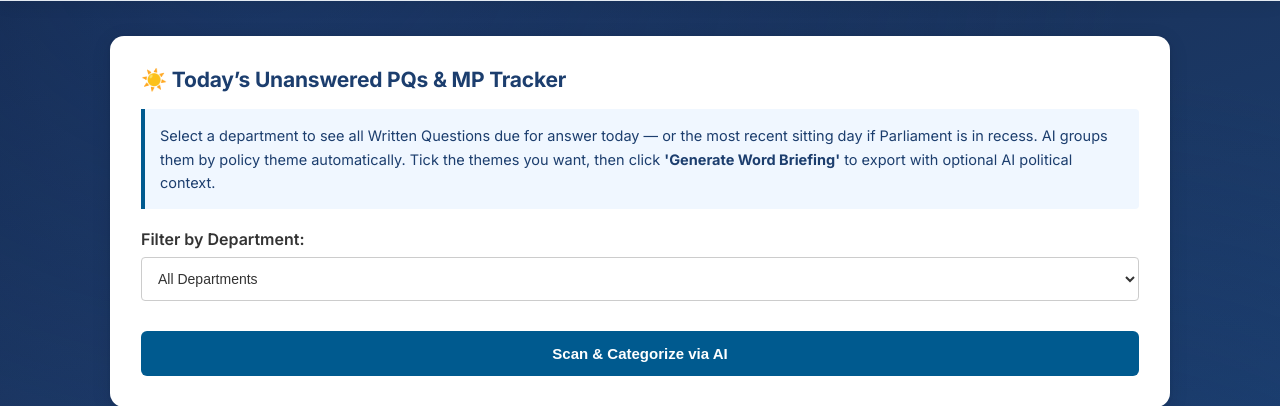
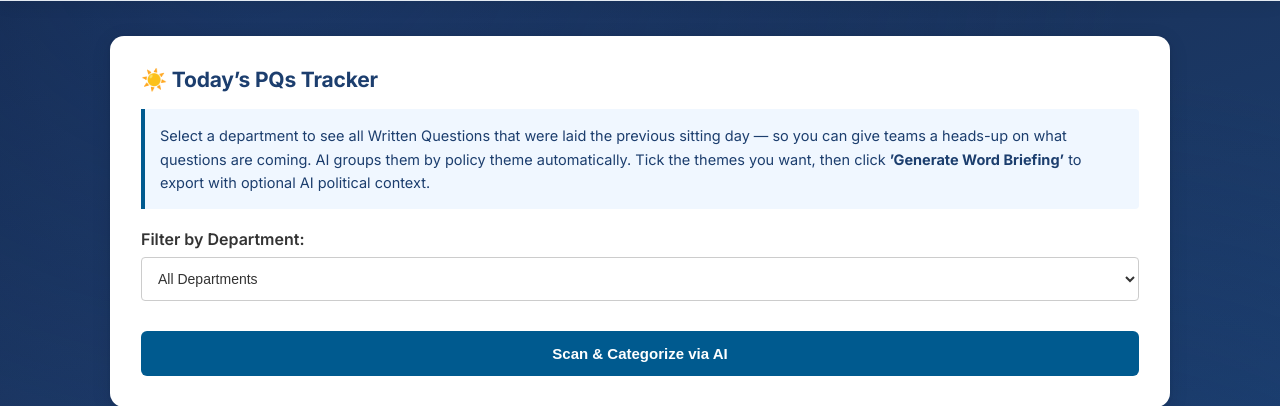
Before and after one commit to markyf801/Westminsterbrief, a Flask app: page /tracker in a window 1280 px wide; the page is wider, and only the part inside the window is pictured. Shown: the part 58-464 px from the top of that part. Run offline with Flask 3, Linux system fonts and the light colour scheme; some libraries are stand-ins or nearby versions.

Commit message:
Fix tracker dept-specific max date and show all questions including answered
Previously, the global max(tabled_dates) could land on a day with no
questions for the selected department (e.g. April 21 had only MHCLG/Home
Office questions, so DfE always returned empty). Now dept filter runs first,
then max(tabled_dates) finds the most recent day that dept actually tabled.

Also removed the is_answered skip — showing all questions from the most
recent tabling day (with ANSWERED/UNANSWERED badges) is more useful than
showing nothing during recess.

Wording updated: heading and description now say "laid the previous sitting
day" rather than "due for answer today", matching the user's stated intent.

Co-Authored-By: Claude Sonnet 4.6 <noreply@anthropic.com>

```diff
--- a/templates/tracker.html
+++ b/templates/tracker.html
@@ -2,12 +2,12 @@
 
 {% block content %}
 <div class="box">
-    <h2>☀️ Today’s Unanswered PQs & MP Tracker</h2>
+    <h2>☀️ Today’s PQs Tracker</h2>
 
     <div style="background-color: #f0f7ff; border-left: 4px solid #005a8f; padding: 15px; margin-bottom: 20px; border-radius: 0 4px 4px 0;">
         <p style="margin: 0; color: #1c3e6e; font-size: 14.5px; line-height: 1.6;">
-            Select a department to see all Written Questions due for answer today — or the most recent sitting day if Parliament is in recess.
-            AI groups them by policy theme automatically. Tick the themes you want, then click <strong>'Generate Word Briefing'</strong> to export with optional AI political context.
+            Select a department to see all Written Questions that were laid the previous sitting day — so you can give teams a heads-up on what questions are coming.
+            AI groups them by policy theme automatically. Tick the themes you want, then click <strong>’Generate Word Briefing’</strong> to export with optional AI political context.
         </p>
     </div>
 
@@ -89,7 +89,8 @@
         </div>
     {% else %}
         <div class="box" style="margin-top: 25px; text-align: center; padding: 40px;">
-            <p style="color: #28a745; font-size: 18px; font-weight: bold;">✅ No recent questions found for this search.</p>
+            <p style="color: #666; font-size: 16px; font-weight: bold;">No questions found for this department in the last 14 days.</p>
+            <p style="color: #888; font-size: 14px; margin-top: 8px;">Parliament may be in recess, or no questions were tabled for this department recently.</p>
         </div>
     {% endif %}
 {% endif %}
--- a/tracker.py
+++ b/tracker.py
@@ -163,9 +163,15 @@ def morning_tracker():
                     deduped.append(item)
             data = deduped
 
-            # Identify the most recent sitting day from the returned results.
-            # Because results are UIN-descending, max(tabled_dates) is the last
-            # day Parliament tabled questions — i.e. the previous sitting day.
+            # Filter by department first, then find the most recent sitting day
+            # within that department's questions. This avoids the global-max problem
+            # where a day with questions from other departments (but not the selected
+            # one) becomes the anchor day and returns an empty result.
+            if selected_dept:
+                data = [item for item in data
+                        if str((item.get('value') or {}).get('answeringBodyId')) == selected_dept]
+
+            # Identify the most recent sitting day within the (dept-filtered) results.
             tabled_dates = [
                 (item.get('value') or {}).get('dateTabled', '').split('T')[0]
                 for item in data
@@ -184,8 +190,6 @@ def morning_tracker():
 
             for item in data:
                 val = item.get('value') or {}
-                if selected_dept and str(val.get('answeringBodyId')) != selected_dept:
-                    continue
 
                 member_id = val.get('askingMemberId')
                 member_name = get_member_name(member_id)
@@ -199,8 +203,6 @@ def morning_tracker():
                     f_date = "N/A"
 
                 is_answered = bool(val.get('answerText') or val.get('dateAnswered'))
-                if is_answered:
-                    continue
 
                 results.append({
                     'dept': val.get('answeringBodyName'),
```
